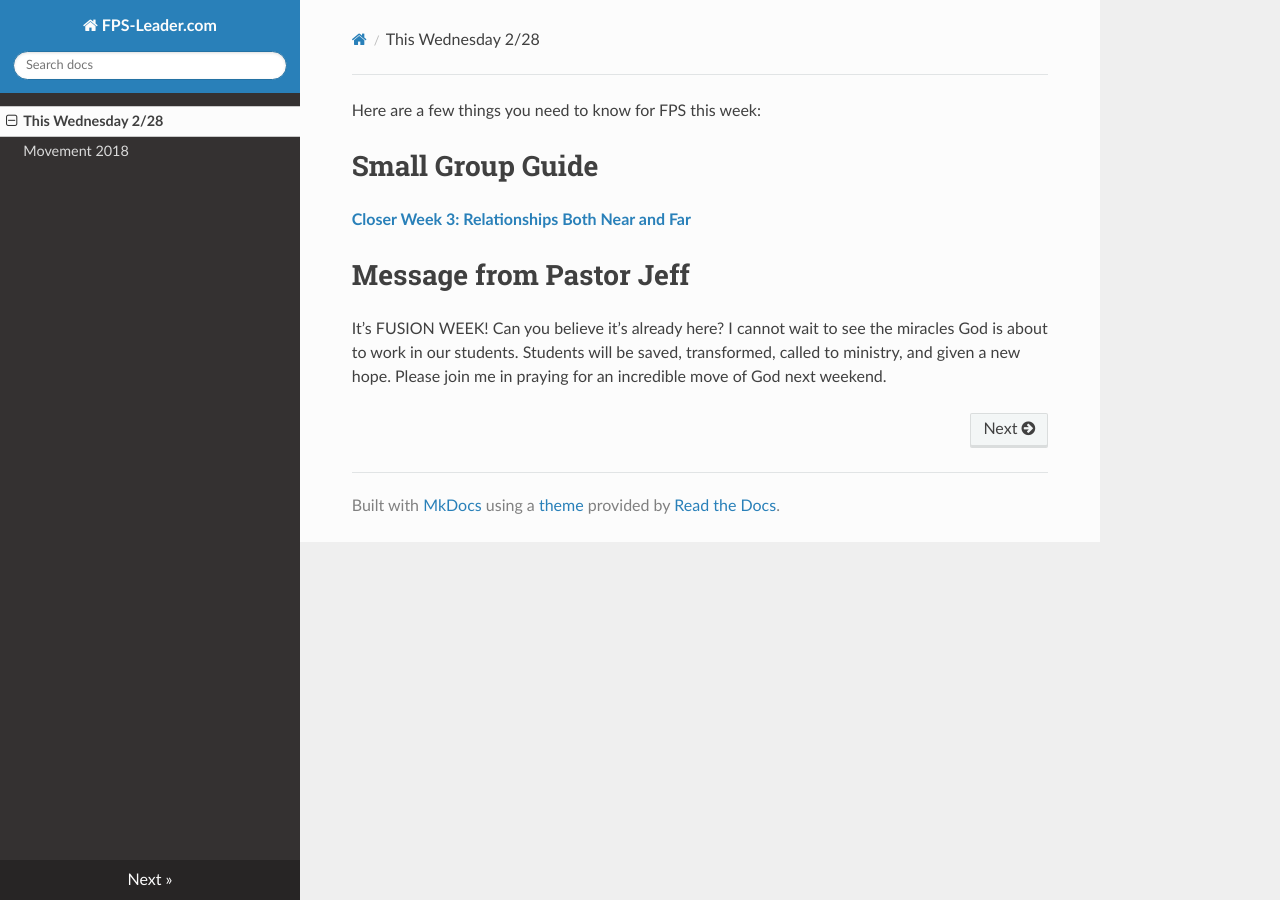
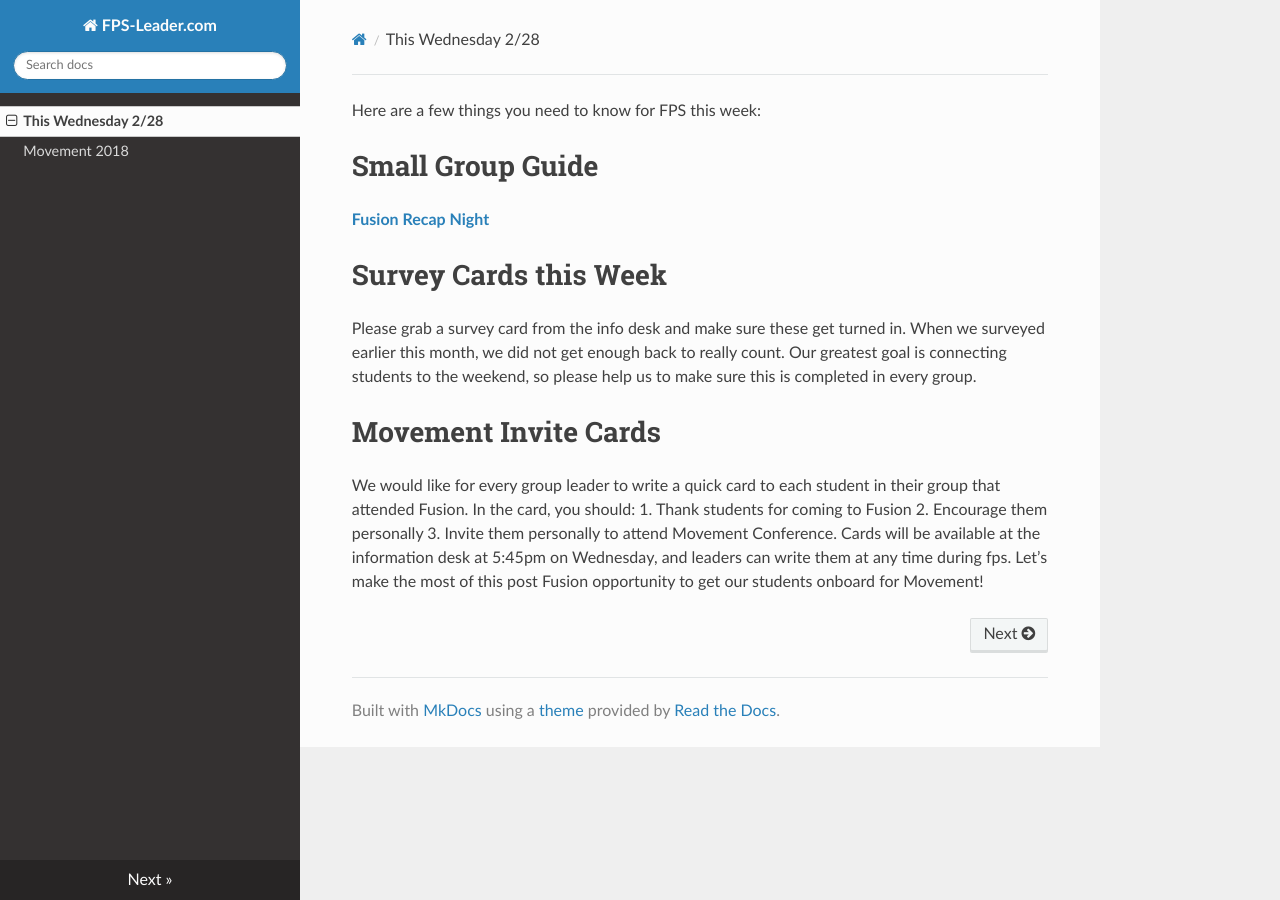
Before and after one commit to GJasonAnderson/fps-leader, an MkDocs documentation site: the page built from docs/index.md, in a window 1280 px wide. Built offline with MkDocs 1.6.1, drawn with Linux system fonts in a browser that asks for light colours; nearby versions of some CDN libraries; old or Windows-style settings are respelled for this version of MkDocs.

Commit message:
update index.md

```diff
--- a/docs/index.md
+++ b/docs/index.md
@@ -1,7 +1,14 @@
 Here are a few things you need to know for FPS this week:
 
 # Small Group Guide
-**[ Closer Week 3: Relationships Both Near and Far ]( group-guides/Closer Week 3.pdf )**
+**[ Fusion Recap Night ]( group-guides/Fusion Recap Night.pdf )**
 
-# Message from Pastor Jeff
-It’s FUSION WEEK! Can you believe it’s already here? I cannot wait to see the miracles God is about to work in our students. Students will be saved, transformed, called to ministry, and given a new hope. Please join me in praying for an incredible move of God next weekend.
+# Survey Cards this Week
+Please grab a survey card from the info desk and make sure these get turned in. When we surveyed earlier this month, we did not get enough back to really count. Our greatest goal is connecting students to the weekend, so please help us to make sure this is completed in every group.
+
+# Movement Invite Cards
+We would like for every group leader to write a quick card to each student in their group that attended Fusion. In the card, you should:
+1. Thank students for coming to Fusion
+2. Encourage them personally
+3. Invite them personally to attend Movement Conference.
+Cards will be available at the information desk at 5:45pm on Wednesday, and leaders can write them at any time during fps. Let’s make the most of this post Fusion opportunity to get our students onboard for Movement!
```
